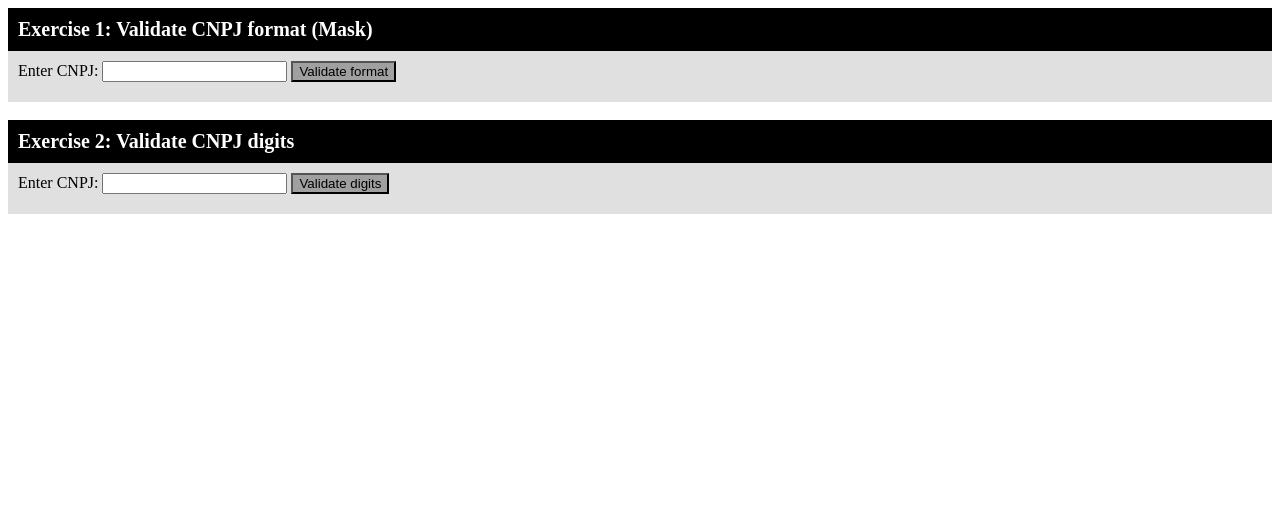
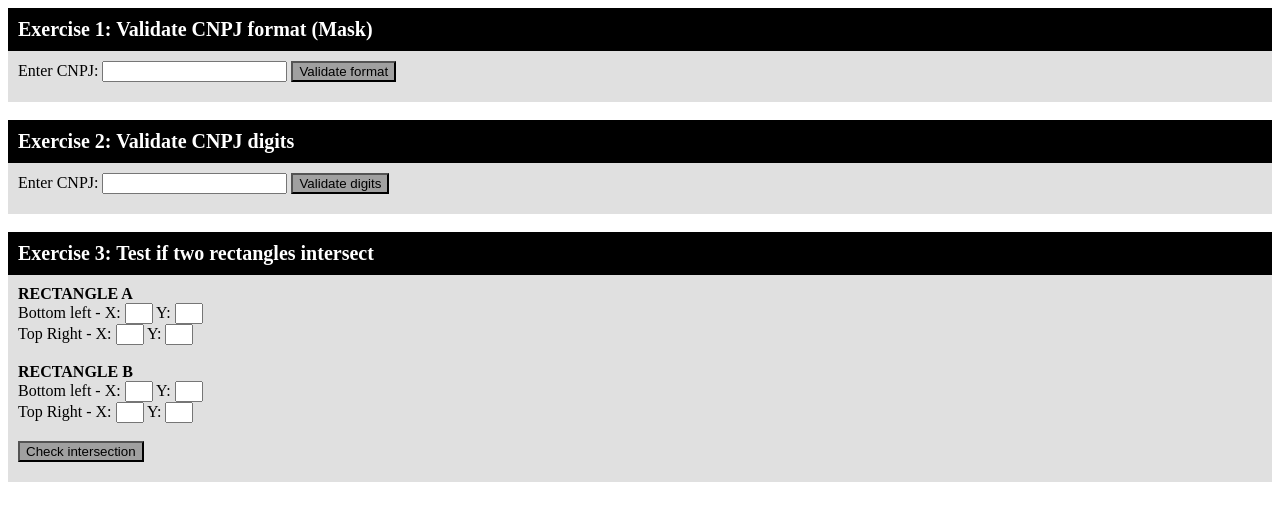
Before and after one commit to luanapinto/kaffa-test, a plain HTML site: page index.html in a window 1280 px wide. Drawn offline with nearby package versions, Linux system fonts and the light colour scheme.

Commit message:
Exercise 3 implementation

```diff
--- /dev/null
+++ b/exercise3.js
@@ -0,0 +1,55 @@
+function verifyIntersection(){
+
+    intersection = false;
+
+    x1A = parseInt(document.getElementById("x1A").value);
+    x2A = parseInt(document.getElementById("x2A").value);
+    y1A = parseInt(document.getElementById("y1A").value);
+    y2A = parseInt(document.getElementById("y2A").value);
+    x1B = parseInt(document.getElementById("x1B").value);
+    x2B = parseInt(document.getElementById("x2B").value);
+    y1B = parseInt(document.getElementById("y1B").value);
+    y2B = parseInt(document.getElementById("y2B").value);
+
+    if(!Number.isInteger(x1A) || !Number.isInteger(x2A) || !Number.isInteger(y1A) || !Number.isInteger(y2A) || !Number.isInteger(x1B) || !Number.isInteger(x2B) || !Number.isInteger(y1B) || !Number.isInteger(y2B)){
+        $(".resultEx3").remove();
+        $(".exercise3").append(
+            '<label class="resultEx3">Please, insert valid numbers in all gaps</label>');
+    }
+    else{
+
+        if((x1B<=x2A && x1B>=x1A && y1B>=y1A && y1B<=y2A)
+        || (x2B<=x2A && x2B>=x1A && y1B>=y1A && y1B<=y2A)
+        || (x1B<=x2A && x1B>=x1A && y2B>=y1A && y2B<=y2A)
+        || (x2B<=x2A && x2B>=x1A && y2B>=y1A && y2B<=y2A)){
+            intersection = true;
+        }
+
+        if(intersection){
+            $(".resultEx3").remove();
+            $(".exercise3").append(
+                '<label class="resultEx3">intersects(A,B)=><b>TRUE</b></label>');
+            document.getElementById("x1A").value = "";
+            document.getElementById("x2A").value = "";
+            document.getElementById("y1A").value = "";
+            document.getElementById("y2A").value = "";
+            document.getElementById("x1B").value = "";
+            document.getElementById("x2B").value = "";
+            document.getElementById("y1B").value = "";
+            document.getElementById("y2B").value = "";
+        }
+        else{
+            $(".resultEx3").remove();
+            $(".exercise3").append(
+                '<label class="resultEx3">intersects(A,B)=><b>FALSE</b></label>');
+                document.getElementById("x1A").value = "";
+                document.getElementById("x2A").value = "";
+                document.getElementById("y1A").value = "";
+                document.getElementById("y2A").value = "";
+                document.getElementById("x1B").value = "";
+                document.getElementById("x2B").value = "";
+                document.getElementById("y1B").value = "";
+                document.getElementById("y2B").value = "";
+        }
+    }
+}
--- a/index.html
+++ b/index.html
@@ -6,6 +6,7 @@
     <script src="https://ajax.googleapis.com/ajax/libs/jquery/3.5.1/jquery.min.js"></script>
     <script type="text/javascript" src="exercise1.js"></script>
     <script type="text/javascript" src="exercise2.js"></script>
+    <script type="text/javascript" src="exercise3.js"></script>
 </head>
 <body>
 
@@ -32,5 +33,40 @@
     </div>
     <br>
 
+    <!-- EXERCISE 3 -->
+    <div class="exercise3">
+        <header>Exercise 3: Test if two rectangles intersect</header>
+        <form>
+            <label><b>RECTANGLE A </b></label>
+            <br>
+            <label>Bottom left - X:</label>
+            <input type="text" id="x1A" class="textEx3">
+            <label>Y:</label>
+            <input type="text" id="y1A" class="textEx3">
+            <br>
+            <label>Top Right - X:</label>
+            <input type="text" id="x2A" class="textEx3">
+            <label>Y:</label>
+            <input type="text" id="y2A" class="textEx3">
+            <br><br>
+
+            <label><b>RECTANGLE B</b></label>
+            <br>
+            <label>Bottom left - X:</label>
+            <input type="text" id="x1B" class="textEx3">
+            <label>Y:</label>
+            <input type="text" id="y1B" class="textEx3">
+            <br>
+            <label>Top Right - X:</label>
+            <input type="text" id="x2B" class="textEx3">
+            <label>Y:</label>
+            <input type="text" id="y2B" class="textEx3">
+            <br><br>
+
+            <input type="button" value="Check intersection" class="button" onclick="verifyIntersection()">
+        </form>
+    </div>
+    <br>
+
 </body>
 </html>
```
